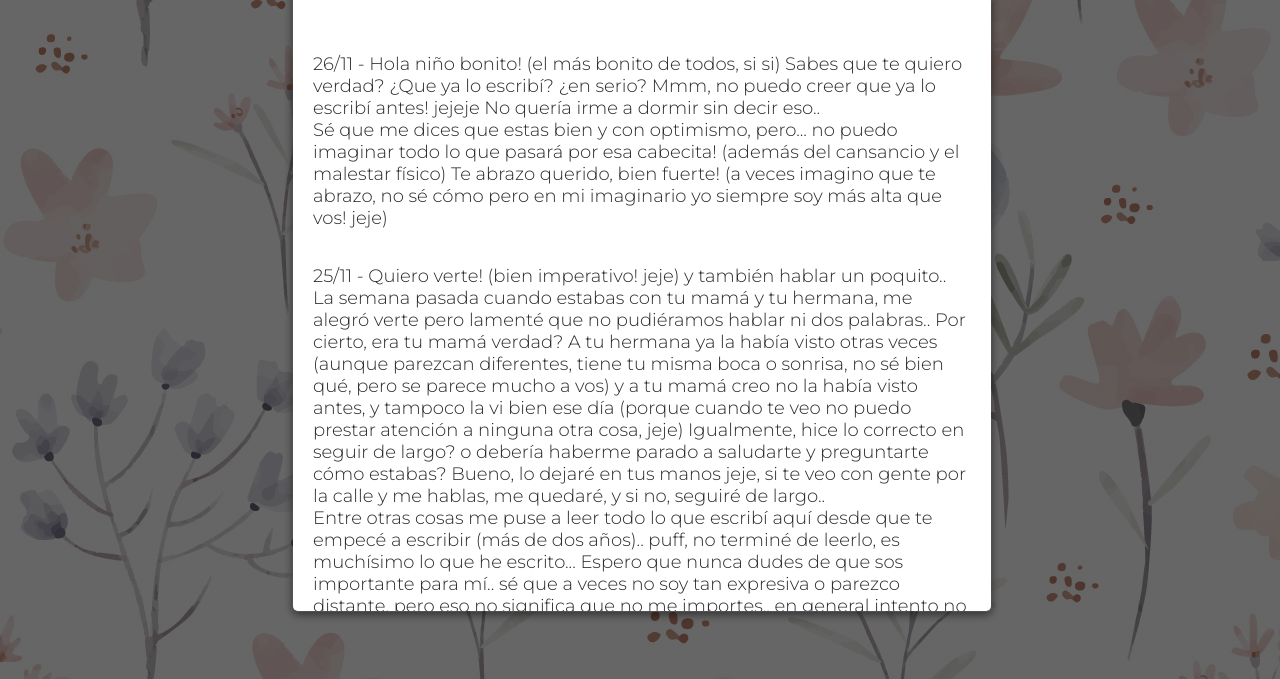
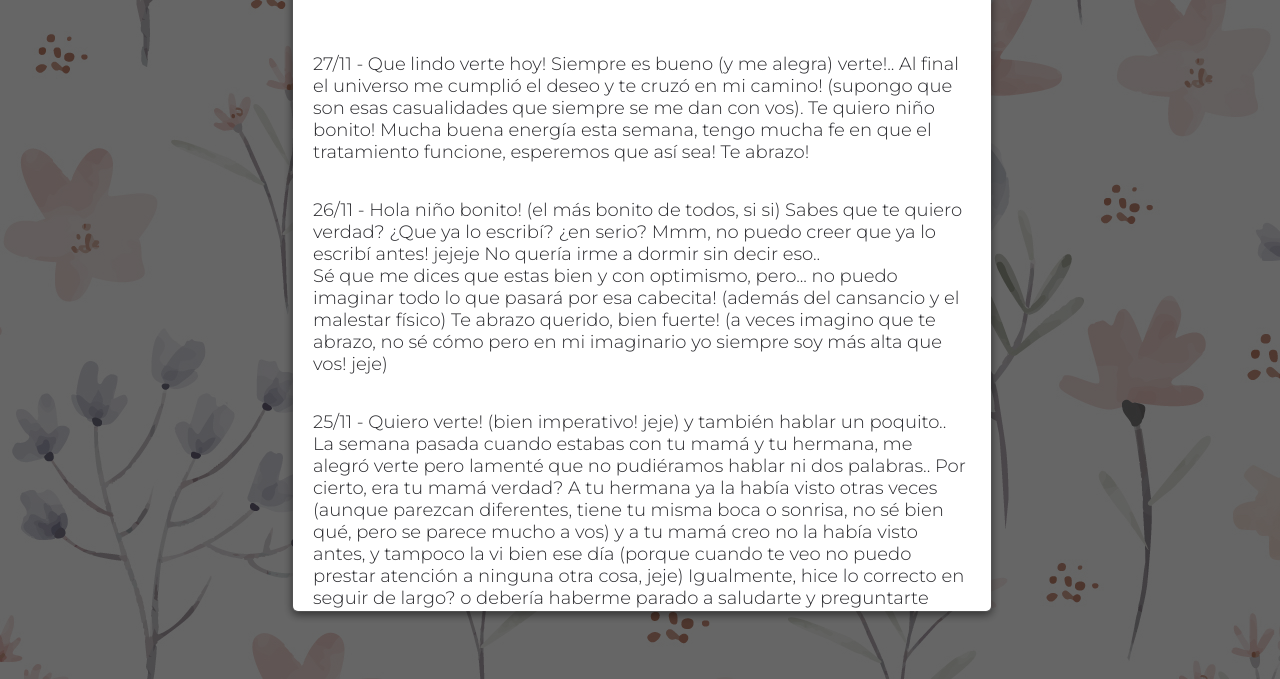
Before and after one commit to LauraBrea/au, a plain HTML site: page index.html in a window 1280 px wide. Both pictures are taken after a click on the element "Click here". Shown: the part 121-800 px from the top of the page. Drawn offline with nearby package versions, Linux system fonts and the light colour scheme.

Commit message:
27de11--

```diff
--- a/index.html
+++ b/index.html
@@ -21,6 +21,9 @@
               <div class="custom-model-wrap">
                   <div class="pop-up-content-wrap">
                     <h1>Hola!</h1>
+                    <br><br>
+                    <p>27/11 - Que lindo verte hoy! Siempre es bueno (y me alegra) verte!.. Al final el universo me cumplió el deseo y te cruzó en mi camino! (supongo que son esas casualidades que siempre se me dan con vos). Te
+                        quiero niño bonito! Mucha buena energía esta semana, tengo mucha fe en que el tratamiento funcione, esperemos que así sea! Te abrazo!</p>
                     <br><br>
                     <p>26/11 - Hola niño bonito! (el más bonito de todos, si si) Sabes que te quiero verdad? ¿Que ya lo escribí? ¿en serio? Mmm, no puedo creer que ya lo escribí antes! jejeje No quería irme a dormir sin decir eso.. <br>Sé que me dices que estas bien
                         y con optimismo, pero... no puedo imaginar todo lo que pasará por esa cabecita! (además del cansancio y el malestar físico) Te abrazo querido, bien fuerte! (a veces imagino que te abrazo, no sé cómo pero en mi imaginario yo siempre soy más alta que vos! jeje)</p>
```
